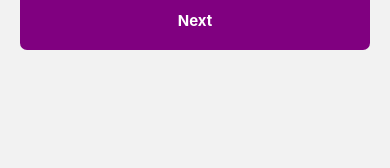
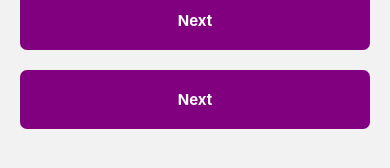
Before and after one commit to angoti/denuncia-assedio, a React Native app in the folder FrontFuturoVestibular/: screen /Registre in a window 390 px wide. Shown: the part 334-502 px from the top of the page. Built offline with nearby package versions, Linux system fonts and the light colour scheme.

Commit message:
includ dependencia Drawer for navigação em sandwiche

```diff
--- a/FrontFuturoVestibular/package.json
+++ b/FrontFuturoVestibular/package.json
@@ -11,12 +11,15 @@
   },
   "dependencies": {
     "@hookform/resolvers": "^3.1.0",
+    "@react-navigation/drawer": "^6.6.2",
     "@react-navigation/native": "^6.1.6",
     "@react-navigation/native-stack": "^6.9.12",
     "react": "18.2.0",
     "react-hook-form": "^7.43.9",
     "react-native": "0.71.7",
+    "react-native-gesture-handler": "^2.9.0",
     "react-native-masked-text": "^1.13.0",
+    "react-native-reanimated": "^3.1.0",
     "react-native-safe-area-context": "^4.5.2",
     "react-native-screens": "^3.20.0"
   },
--- a/FrontFuturoVestibular/src/pages/Complaint.js
+++ b/FrontFuturoVestibular/src/pages/Complaint.js
@@ -27,7 +27,7 @@
   }
 };
 
-export function Complaint() {
+export function Complaint({ navigation }) {
   const { control, handleSubmit, formState: { erros } } = useForm({});
 
 
@@ -96,6 +96,8 @@
 
       <Button onPress={handleSubmit(onSubmit_denuncia)} />
 
+      <Button onPress={() => navigation.goBack()} title="Go back registro" />
+
     </View>
 
   );
--- a/FrontFuturoVestibular/src/pages/Register.js
+++ b/FrontFuturoVestibular/src/pages/Register.js
@@ -29,7 +29,7 @@
 };
 
 
-export function Register() {
+export function Register({ navigation }) {
   const { control, handleSubmit, formState: { erros } } = useForm({});
 
 
@@ -118,6 +118,11 @@
 
       <Button onPress={handleSubmit(onSubmit)} />
 
+      <Button
+        onPress={() => navigation.navigate('Notifications')}
+        title="Go to Denuncia"
+      />
+
     </View>
 
   );
```
Also changed, not shown: FrontFuturoVestibular/App.js (+11 -0 lines), 2 other files (tests, documents, lock files or other folders).
